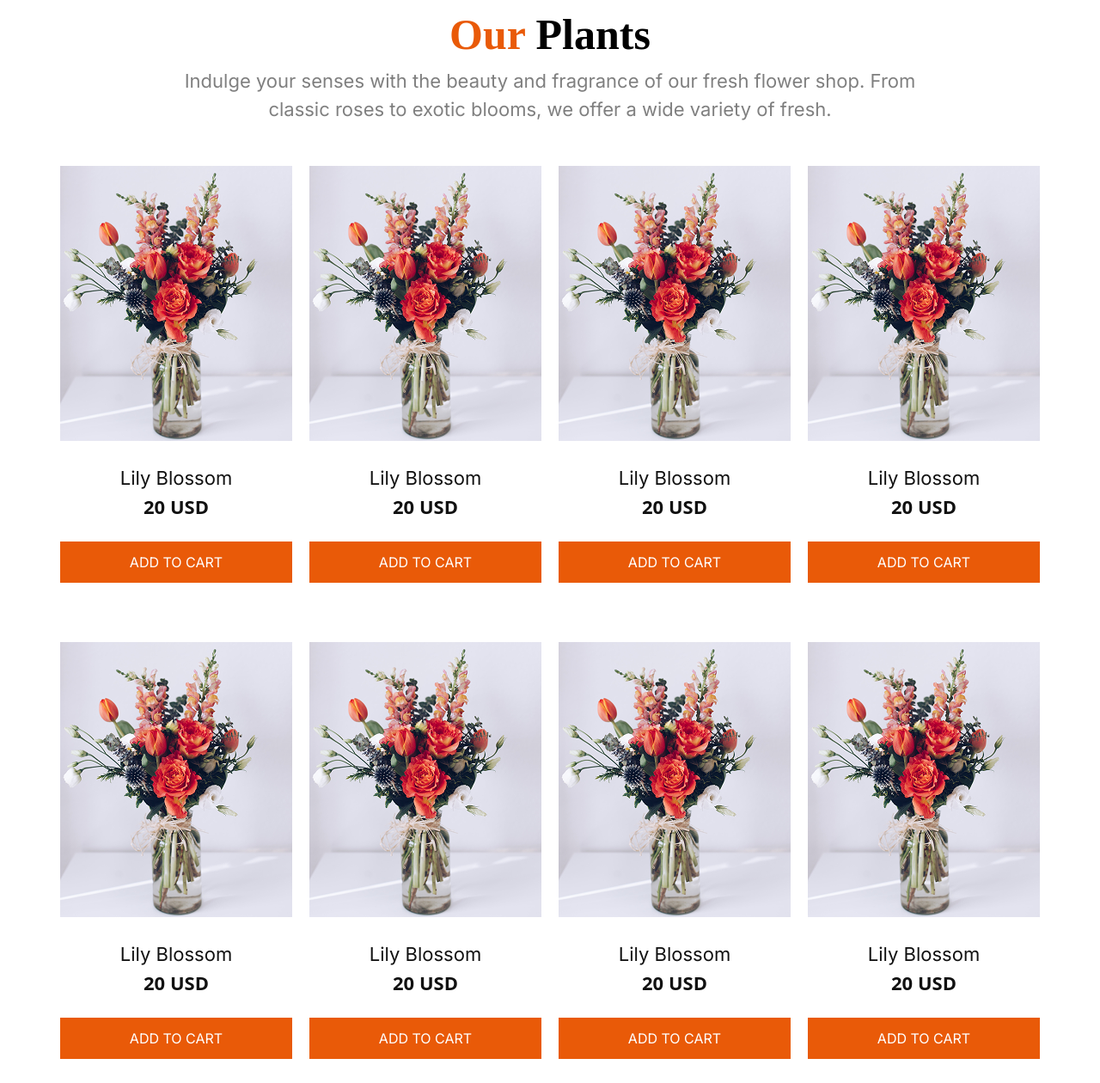
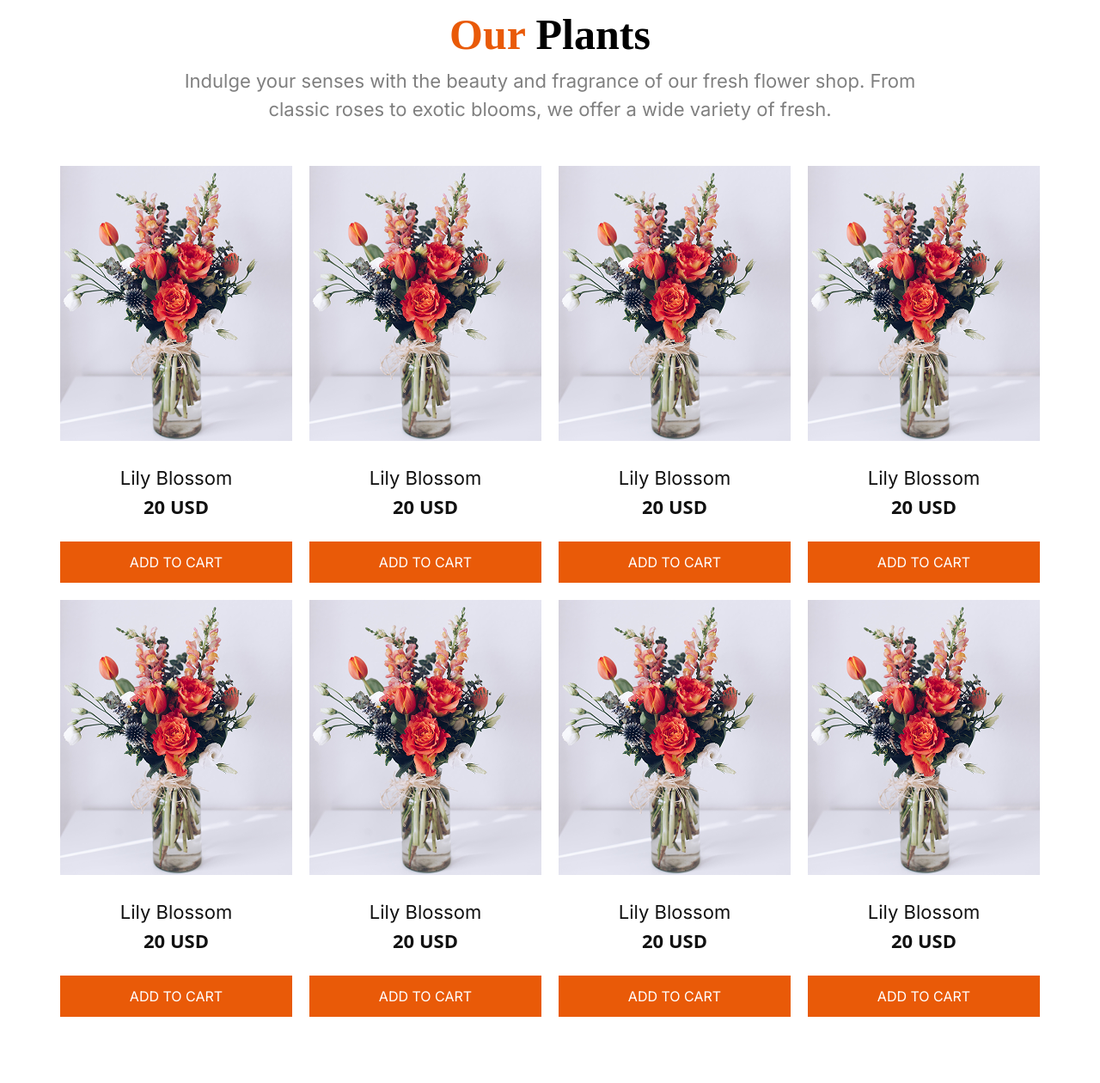
Before and after one commit to hridoy-ahmmad/flower-shop, a plain HTML site: page index.html in a window 1280 px wide. Shown: the part 779-2039 px from the top of the page at 86% size. Drawn offline with nearby package versions, Linux system fonts and the light colour scheme.

Commit message:
Some basic correction all the section

```diff
--- a/index.html
+++ b/index.html
@@ -36,52 +36,52 @@
     </section>
 
     <section class="mt-[120px] max-sm:mt-[0] max-sm:mx-[20px]">
-        <h1 class="text-[3.125rem] text-center text-[1.5rem]"><span class="text-[#E95A08] ">Our</span> Plants</h1>
-        <p class="px-[125px] max-sm:px-[28px] text-[1.375rem] max-sm:text-[0.875rem] max-sm:hidden text-center">Indulge your senses with the beauty and fragrance of our fresh flower shop. From classic roses to exotic blooms, we offer a wide variety of fresh.</p>
+        <h1 class="text-[3.125rem] max-sm:text-[1.5rem] text-center max-sm:mb-[20px]"><span class="text-[#E95A08] ">Our</span> Plants</h1>
+        <p class="px-[125px] max-sm:px-[28px] text-[1.375rem] max-sm:text-[0.875rem] max-sm:hidden text-center pb-[49px]">Indulge your senses with the beauty and fragrance of our fresh flower shop. From classic roses to exotic blooms, we offer a wide variety of fresh.</p>
         <div class="card-section grid grid-cols-4 gap-[20px] max-sm:grid max-sm:grid-cols-2">
-            <div class="card text-center mt-[49px] max-sm:">
+            <div class="card text-center  max-sm:">
                 <img src="assets/sample-flower-image.png" alt="" class="mb-[24px]">
                 <p class="font-medium text-[1.375rem] max-sm:text-[1rem]">Lily Blossom</p>
                 <h5 class="text-[1.375rem] max-sm:text-[1rem] font-bold">20 USD</h5>
                 <button class="bg-[#E95A08] text-[1rem] text-white w-full py-[12px] mt-[24px]">ADD TO CART</button>
             </div>
-            <div class="card text-center mt-[49px] max-sm:">
+            <div class="card text-center  max-sm:">
                 <img src="assets/sample-flower-image.png" alt="" class="mb-[24px]">
                 <p class="font-medium text-[1.375rem] max-sm:text-[1rem]">Lily Blossom</p>
                 <h5 class="text-[1.375rem] max-sm:text-[1rem] font-bold">20 USD</h5>
                 <button class="bg-[#E95A08] text-[1rem] text-white w-full py-[12px] mt-[24px]">ADD TO CART</button>
             </div>
-            <div class="card text-center mt-[49px] max-sm:">
+            <div class="card text-center  max-sm:">
                 <img src="assets/sample-flower-image.png" alt="" class="mb-[24px]">
                 <p class="font-medium text-[1.375rem] max-sm:text-[1rem]">Lily Blossom</p>
                 <h5 class="text-[1.375rem] max-sm:text-[1rem] font-bold">20 USD</h5>
                 <button class="bg-[#E95A08] text-[1rem] text-white w-full py-[12px] mt-[24px]">ADD TO CART</button>
             </div>
-            <div class="card text-center mt-[49px] max-sm:">
+            <div class="card text-center max-sm:">
                 <img src="assets/sample-flower-image.png" alt="" class="mb-[24px]">
                 <p class="font-medium text-[1.375rem] max-sm:text-[1rem]">Lily Blossom</p>
                 <h5 class="text-[1.375rem] max-sm:text-[1rem] font-bold">20 USD</h5>
                 <button class="bg-[#E95A08] text-[1rem] text-white w-full py-[12px] mt-[24px]">ADD TO CART</button>
             </div>
-            <div class="card text-center mt-[49px] max-sm:">
+            <div class="card text-center  max-sm:">
                 <img src="assets/sample-flower-image.png" alt="" class="mb-[24px]">
                 <p class="font-medium text-[1.375rem] max-sm:text-[1rem]">Lily Blossom</p>
                 <h5 class="text-[1.375rem] max-sm:text-[1rem] font-bold">20 USD</h5>
                 <button class="bg-[#E95A08] text-[1rem] text-white w-full py-[12px] mt-[24px]">ADD TO CART</button>
             </div>
-            <div class="card text-center mt-[49px] max-sm:">
+            <div class="card text-center  max-sm:">
                 <img src="assets/sample-flower-image.png" alt="" class="mb-[24px]">
                 <p class="font-medium text-[1.375rem] max-sm:text-[1rem]">Lily Blossom</p>
                 <h5 class="text-[1.375rem] max-sm:text-[1rem] font-bold">20 USD</h5>
                 <button class="bg-[#E95A08] text-[1rem] text-white w-full py-[12px] mt-[24px]">ADD TO CART</button>
             </div>
-            <div class="card text-center mt-[49px] max-sm:">
+            <div class="card text-center  max-sm:">
                 <img src="assets/sample-flower-image.png" alt="" class="mb-[24px]">
                 <p class="font-medium text-[1.375rem] max-sm:text-[1rem]">Lily Blossom</p>
                 <h5 class="text-[1.375rem] max-sm:text-[1rem] font-bold">20 USD</h5>
                 <button class="bg-[#E95A08] text-[1rem] text-white w-full py-[12px] mt-[24px]">ADD TO CART</button>
             </div>
-            <div class="card text-center mt-[49px] max-sm:">
+            <div class="card text-center  max-sm:">
                 <img src="assets/sample-flower-image.png" alt="" class="mb-[24px]">
                 <p class="font-medium text-[1.375rem] max-sm:text-[1rem]">Lily Blossom</p>
                 <h5 class="text-[1.375rem] max-sm:text-[1rem] font-bold">20 USD</h5>
@@ -95,7 +95,7 @@
         <div class="flex gap-[60px] max-sm:gap-0 mt-[200px] max-sm:flex-col max-sm:mt-[40px]">
             <img src="assets/flower-store.png" alt="#">
             <div class="flex flex-col justify-center ">
-                <h1 class="text-[3rem] max-sm:text-[2rem] max-sm:mt-[20px]">Flower & Plants <br class="max-sm:hidden"> Lover</h1>
+                <h1 class="text-[3rem] max-sm:text-[1.5rem] max-sm:mt-[20px]">Flower & Plants <br class="max-sm:hidden"> Lover</h1>
                 <ul class="list-disc pl-[20px]">
                     <li class="mb-[20px] mt-[20px] text-[1.4rem] max-sm:text-[0.9rem]">Indulge your senses with the beauty and fragrance of our fresh flower shop. From classic roses to exotic blooms, we offer a wide variety of fresh.
                     </li>
```
